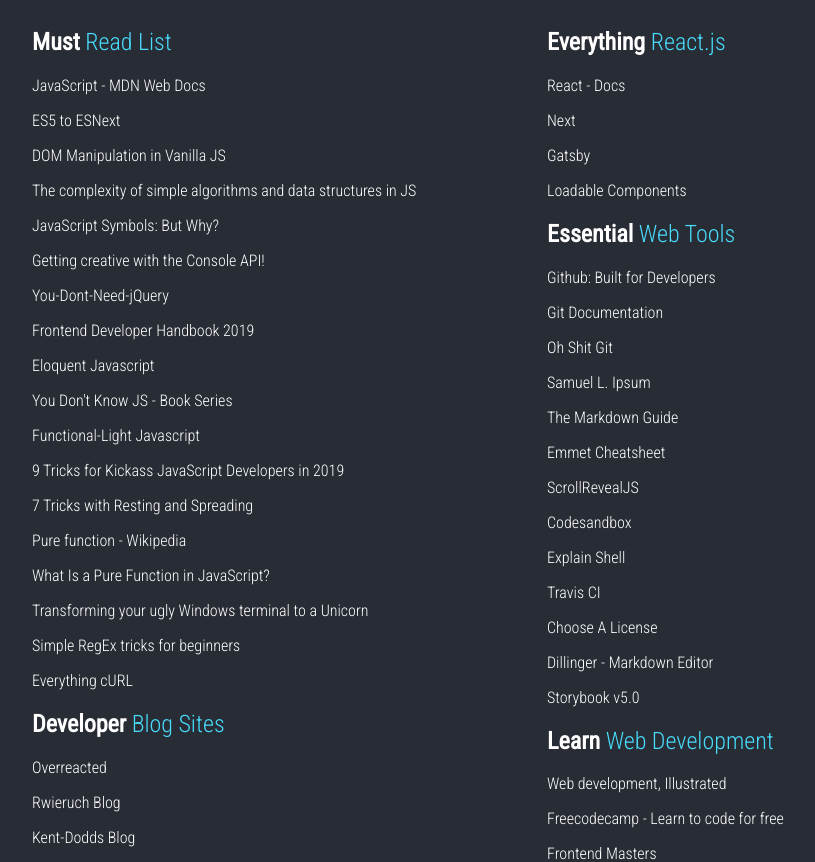
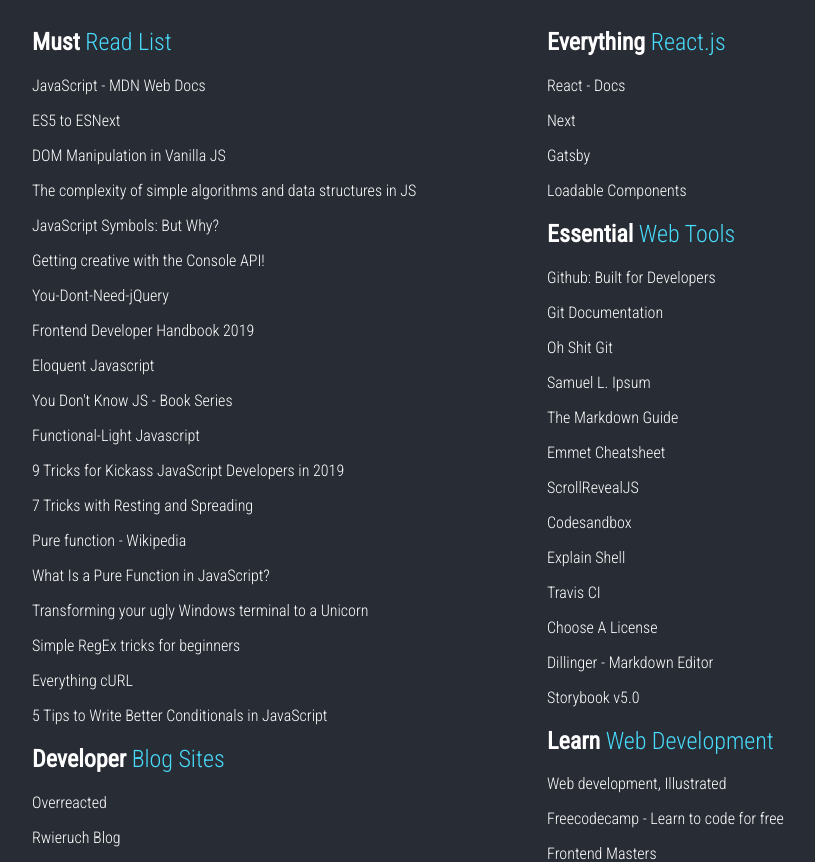
Before and after one commit to siegblink/webdev-resources, a React (Create React App) app: page / in a window 1280 px wide. Shown: the top 862 px of the page, without its empty margins (108-923 px from the left). Built offline with nearby package versions, Linux system fonts and the light colour scheme.

Commit message:
Add new entry in must read list

```diff
--- a/src/data/mustReadList.js
+++ b/src/data/mustReadList.js
@@ -83,6 +83,11 @@
         name: 'Everything cURL',
         url: 'https://ec.haxx.se/',
       },
+      {
+        name: '5 Tips to Write Better Conditionals in JavaScript',
+        url:
+          'https://scotch.io/bar-talk/5-tips-to-write-better-conditionals-in-javascript',
+      },
     ],
   }
 }
```
